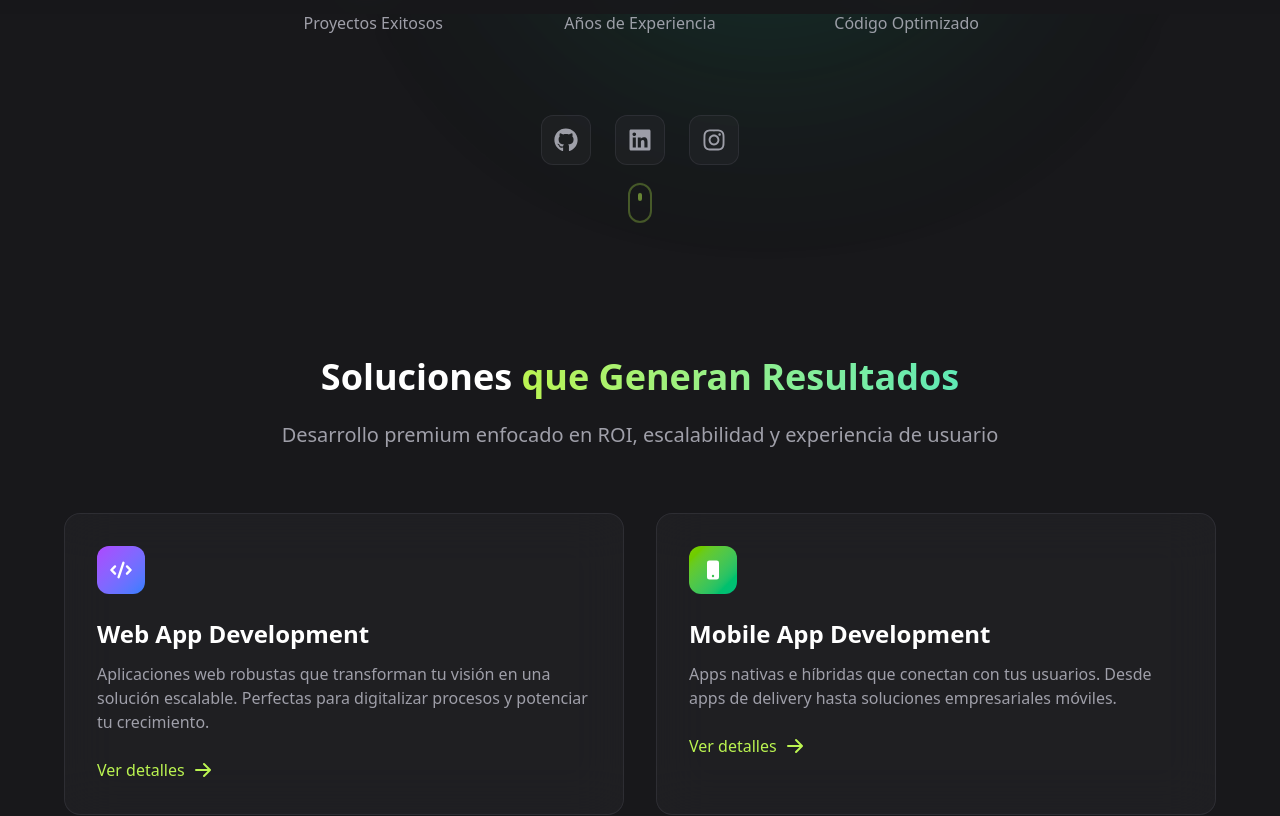
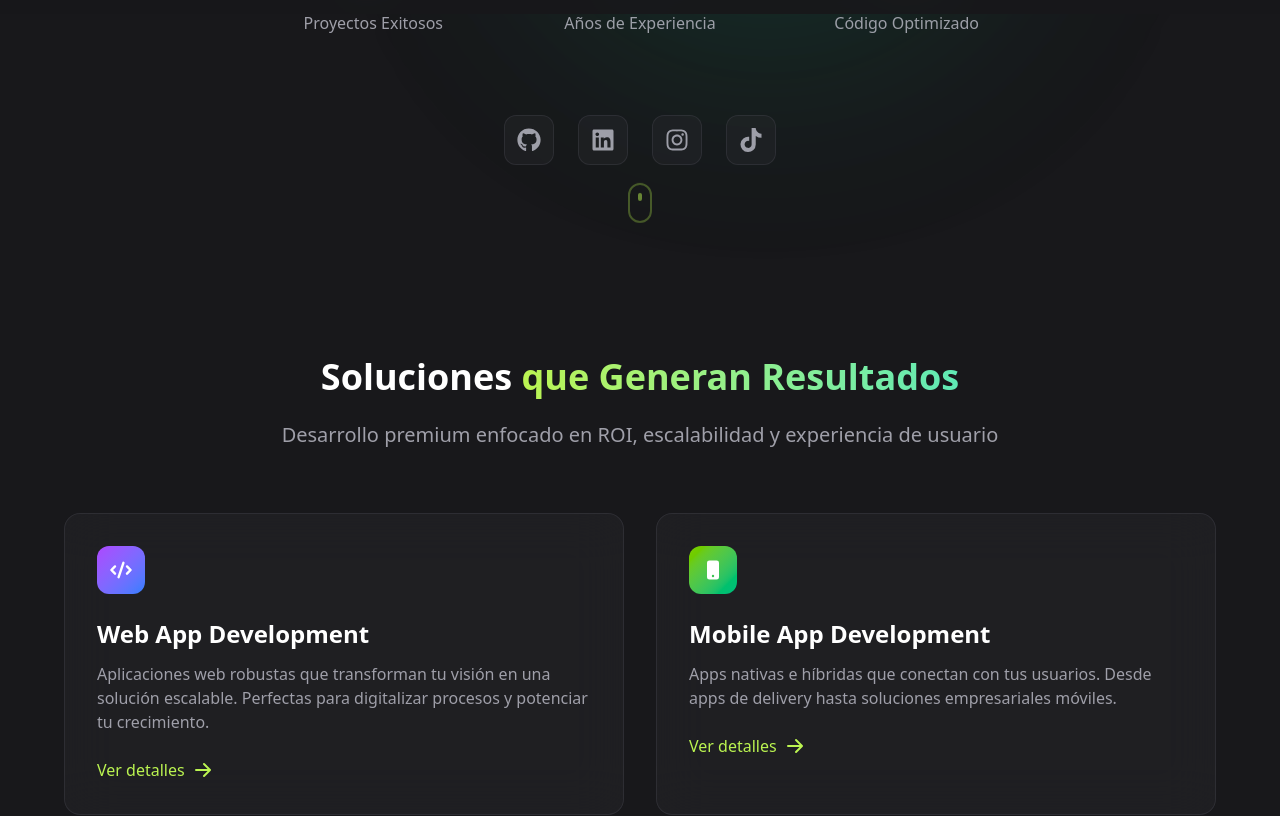
Before and after one commit to NoeOsorio/noeosorio-landing, a React (Vite) app: page / in a window 1280 px wide. Shown: the part 786-1602 px from the top of the page. Built offline with nearby package versions, Linux system fonts and the light colour scheme; no server answers.

Commit message:
Update SEO metadata, add Social page with links, and include favicon and OG image

```diff
--- a/index.html
+++ b/index.html
@@ -14,10 +14,10 @@
 
     <!-- Open Graph / Facebook -->
     <meta property="og:type" content="website" />
-    <meta property="og:url" content="https://noeosorio.com/" />
-    <meta property="og:title" content="Noé Osorio | Senior Software Engineer & Cloud Architect" />
-    <meta property="og:description" content="Experto en arquitecturas cloud-native y desarrollo full-stack. Transformando ideas en soluciones digitales innovadoras con React, Node.js y AWS." />
-    <meta property="og:image" content="https://noeosorio.com/og-image.png" />
+    <meta property="og:url" content="https://noeosorio.com" />
+    <meta property="og:title" content="Noé Osorio | Full Stack Developer" />
+    <meta property="og:description" content="Transformando ideas en soluciones digitales innovadoras. Desarrollo de aplicaciones web y móviles, automatización de negocios y aceleración de startups." />
+    <meta property="og:image" content="/og-image.png" />
     <meta property="og:locale" content="es_MX" />
     <meta property="og:site_name" content="Noé Osorio" />
 
--- a/src/App.tsx
+++ b/src/App.tsx
@@ -12,6 +12,7 @@ const Services = lazy(() => import('./pages/Services'))
 const Portfolio = lazy(() => import('./pages/Portfolio'))
 const Contact = lazy(() => import('./pages/Contact'))
 const ProjectDetail = lazy(() => import('./pages/ProjectDetail'))
+const Social = lazy(() => import('./pages/Social'))
 
 // Lazy load service pages
 const WebAppDevelopment = lazy(() => import('./pages/services/WebAppDevelopment'))
@@ -112,6 +113,14 @@ const router = createBrowserRouter([
       {
         path: "privacy-policy",
         element: <PrivacyPolicy />
+      },
+      {
+        path: "/social",
+        element: (
+          <Suspense fallback={<LoadingScreen />}>
+            <Social />
+          </Suspense>
+        )
       }
     ]
   }
--- a/src/components/SocialLinks.tsx
+++ b/src/components/SocialLinks.tsx
@@ -1,4 +1,4 @@
-import { FaGithub, FaLinkedin, FaInstagram } from 'react-icons/fa'
+import { FaGithub, FaLinkedin, FaInstagram, FaTiktok } from 'react-icons/fa'
 import { trackEvent } from '../hooks/useAnalytics'
 
 interface SocialLinksProps {
@@ -23,6 +23,11 @@ const SocialLinks = ({ className = "", linkClassName = "", iconClassName = "" }:
       href: "https://www.instagram.com/noeosorio.dev",
       icon: FaInstagram,
       label: "Seguir a Noé Osorio en Instagram"
+    },
+    {
+      href: "https://www.tiktok.com/@noeosorio.dev",
+      icon: FaTiktok,
+      label: "Seguir a Noé Osorio en TikTok"
     }
   ]
 
--- /dev/null
+++ b/src/pages/Social.tsx
@@ -0,0 +1,94 @@
+import React, { ReactElement } from 'react';
+import { motion } from 'framer-motion';
+import { FaGithub, FaLinkedin, FaInstagram, FaTiktok } from 'react-icons/fa';
+import { MdEmail } from 'react-icons/md';
+
+interface SocialLink {
+  name: string;
+  url: string;
+  icon: ReactElement;
+  color: string;
+}
+
+const socialLinks: SocialLink[] = [
+  {
+    name: 'LinkedIn',
+    url: 'https://www.linkedin.com/in/noeosorioh/',
+    icon: <FaLinkedin className="text-2xl" />,
+    color: 'hover:bg-[#0077B5]'
+  },
+  {
+    name: 'GitHub',
+    url: 'https://github.com/NoeOsorio',
+    icon: <FaGithub className="text-2xl" />,
+    color: 'hover:bg-[#333]'
+  },
+  {
+    name: 'Instagram',
+    url: 'https://www.instagram.com/noeosorio.dev',
+    icon: <FaInstagram className="text-2xl" />,
+    color: 'hover:bg-[#E4405F]'
+  },
+  {
+    name: 'TikTok',
+    url: 'https://www.tiktok.com/@noeosorio.dev',
+    icon: <FaTiktok className="text-2xl" />,
+    color: 'hover:bg-[#000000]'
+  },
+  {
+    name: 'Email',
+    url: 'mailto:business@noeosorio.com',
+    icon: <MdEmail className="text-2xl" />,
+    color: 'hover:bg-[#EA4335]'
+  }
+];
+
+const Social = () => {
+  return (
+    <div className="min-h-screen py-20 px-4 flex flex-col items-center justify-center bg-zinc-900">
+      <motion.div
+        initial={{ opacity: 0, y: 20 }}
+        animate={{ opacity: 1, y: 0 }}
+        transition={{ duration: 0.5 }}
+        className="w-full max-w-md"
+      >
+        {/* Profile Section */}
+        <div className="text-center mb-8">
+          <motion.img
+            initial={{ scale: 0 }}
+            animate={{ scale: 1 }}
+            transition={{ duration: 0.5 }}
+            src="/logo.png"
+            alt="Noe Osorio Logo"
+            className="w-32 h-32 mx-auto mb-4"
+          />
+          <h1 className="text-2xl font-bold text-white mb-2">Noe Osorio</h1>
+          <p className="text-zinc-400 mb-4">Full Stack Developer & Tech Entrepreneur</p>
+        </div>
+
+        {/* Links Section */}
+        <div className="space-y-4">
+          {socialLinks.map((link, index) => (
+            <motion.a
+              key={link.name}
+              href={link.url}
+              target="_blank"
+              rel="noopener noreferrer"
+              initial={{ opacity: 0, y: 20 }}
+              animate={{ opacity: 1, y: 0 }}
+              transition={{ duration: 0.5, delay: index * 0.1 }}
+              className={`flex items-center justify-center gap-3 w-full p-4 rounded-lg
+                bg-zinc-800 text-white transition-all duration-300
+                ${link.color} hover:scale-105 transform`}
+            >
+              {link.icon}
+              <span>{link.name}</span>
+            </motion.a>
+          ))}
+        </div>
+      </motion.div>
+    </div>
+  );
+};
+
+export default Social;
```
Also changed, not shown: public/og-image.png (added), 1 other file (tests, documents, lock files or other folders).
